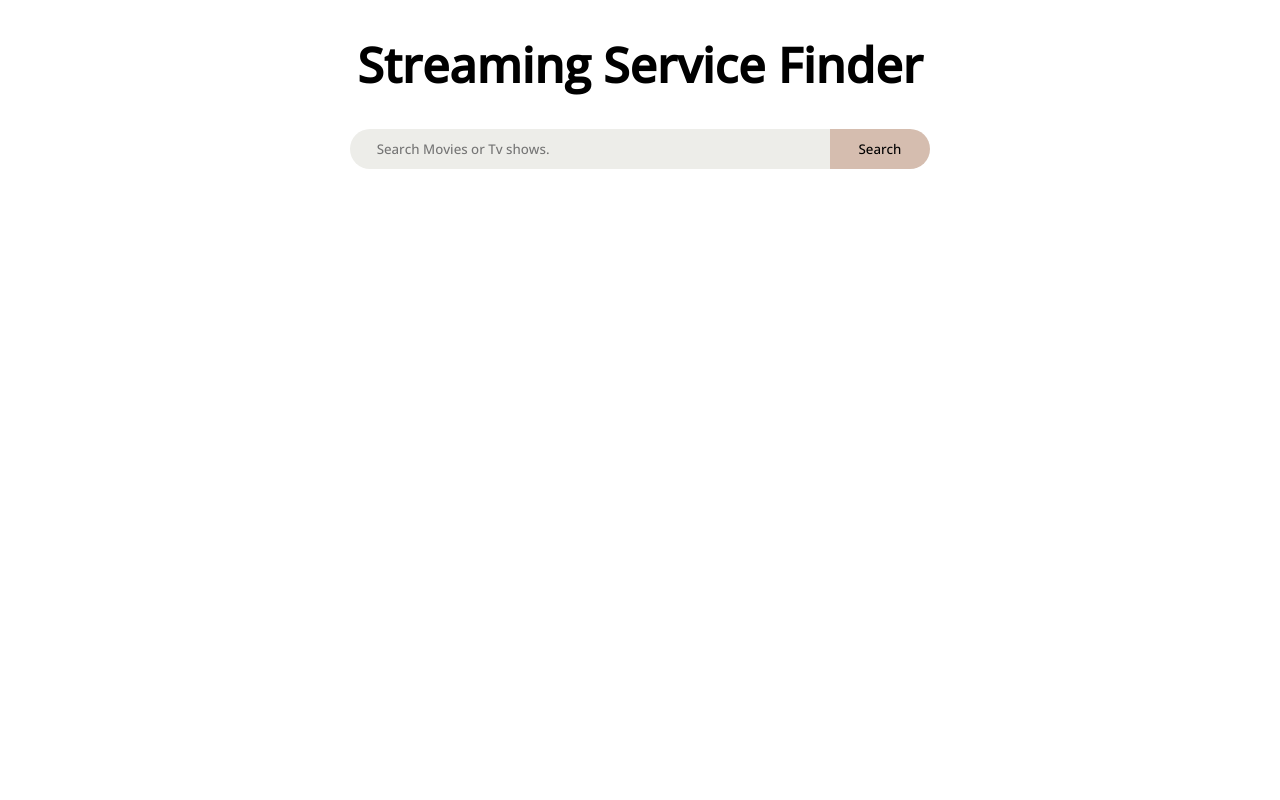
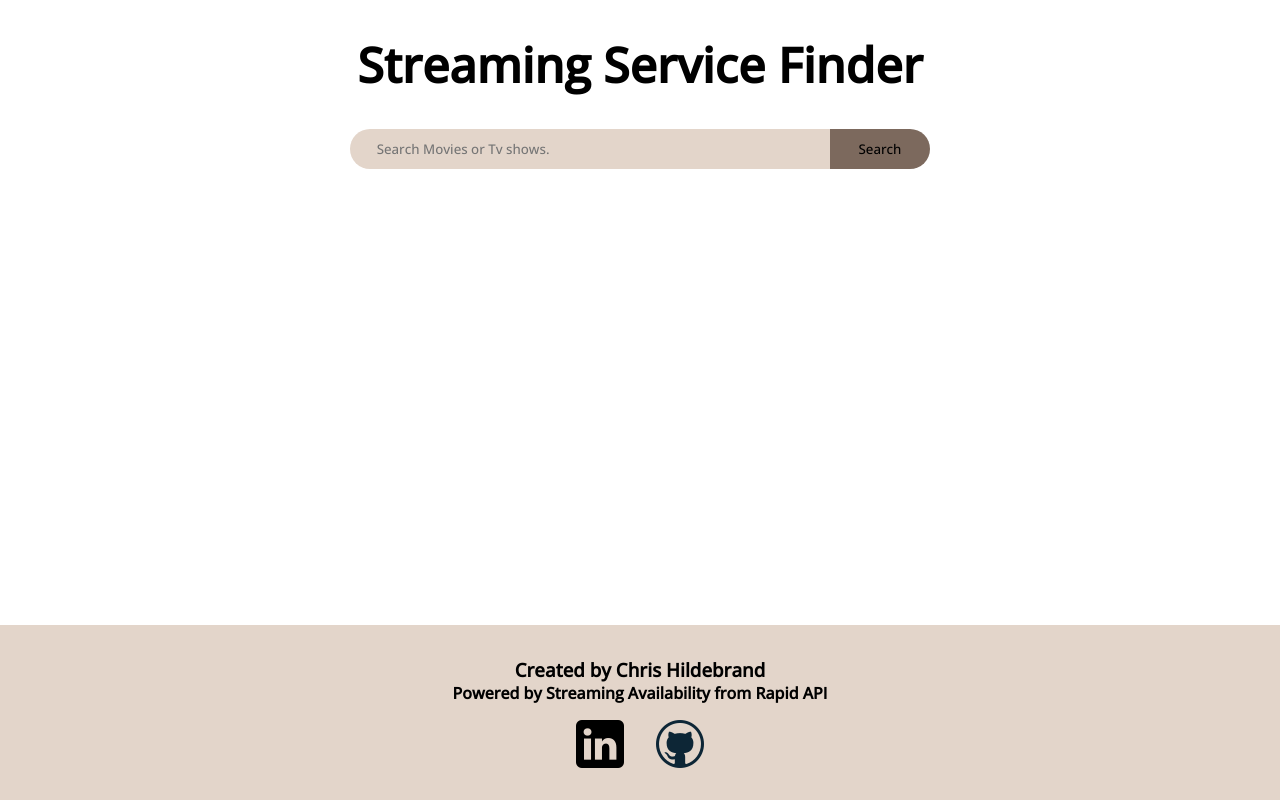
Before and after one commit to Childebrand94/streaming-location-finder, a website: page app/index.html in a window 1280 px wide. Drawn offline with nearby package versions, Linux system fonts and the light colour scheme.

Commit message:
Finished footer

```diff
--- a/index.html
+++ b/app/index.html
@@ -20,7 +20,23 @@
       </div>
       <div class="grid"></div>
     </div>
-    <script src="config.js"></script>
+    <footer>
+      <h3>Created by <strong>Chris Hildebrand</strong></h3>
+      <h4>Powered by Streaming Availability from Rapid API</h4>
+      <ul class="links">
+        <li>
+          <a href="https://www.linkedin.com/in/chris-hildebrand-baaa64185/">
+            <img src="../images/linkedin logo_icon_black.png" alt="" />
+          </a>
+        </li>
+        <li>
+          <a href="https://github.com/Childebrand94">
+            <img src="../images/github_icon.png" alt="" />
+          </a>
+        </li>
+      </ul>
+    </footer>
+    <script src="../config.js"></script>
     <script type="module" src="app.js"></script>
   </body>
 </html>
--- a/style.css
+++ b/app/style.css
@@ -1,12 +1,3 @@
-/*
-colors
-darkred : #D90429
-red : #EF233C
-light gray : #EDF2F4
-dark gray : #8D99AE
-space cadet : #2B2D42
- */
-
 * {
   margin: 0;
   padding: 0;
@@ -18,6 +9,9 @@ space cadet : #2B2D42
 body {
   text-align: center;
   background-color: #ffffff;
+  display: flex;
+  flex-direction: column;
+  min-height: 100vh;
 }
 
 h1 {
@@ -42,7 +36,7 @@ h1 {
   max-width: 480px;
   padding: 1em 2em;
   border-radius: 25px 0 0 25px;
-  background-color: #edede9;
+  background-color: #e3d5ca;
 }
 
 .input_search,
@@ -53,7 +47,7 @@ h1 {
 
 .btn_search {
   width: 100px;
-  background-color: #d5bdaf;
+  background-color: #7c695d;
   border-radius: 0 25px 25px 0;
 }
 
@@ -135,3 +129,22 @@ button:hover {
   font-weight: 700;
   margin-bottom: 4em;
 }
+
+footer {
+  margin-top: auto;
+  padding: 2em;
+  width: 100%;
+  background-color: #e3d5ca;
+  height: 175px;
+}
+
+footer ul {
+  margin-top: 1em;
+  list-style: none;
+  display: flex;
+  justify-content: center;
+}
+
+footer ul li {
+  margin: 0 1em;
+}
--- a/config.js
+++ b/config.js
@@ -1 +1 @@
-const apiKey = "Your API key here";
+const apiKey = "3158acd2a2msh89733260f68567dp1150cejsndb8779d5adab";
```
Also changed, not shown: app/app.js (renamed from app.js), images/github_icon.png (added), images/linkedin logo_icon.png (added), images/linkedin logo_icon_black.png (added), 1 other file.
